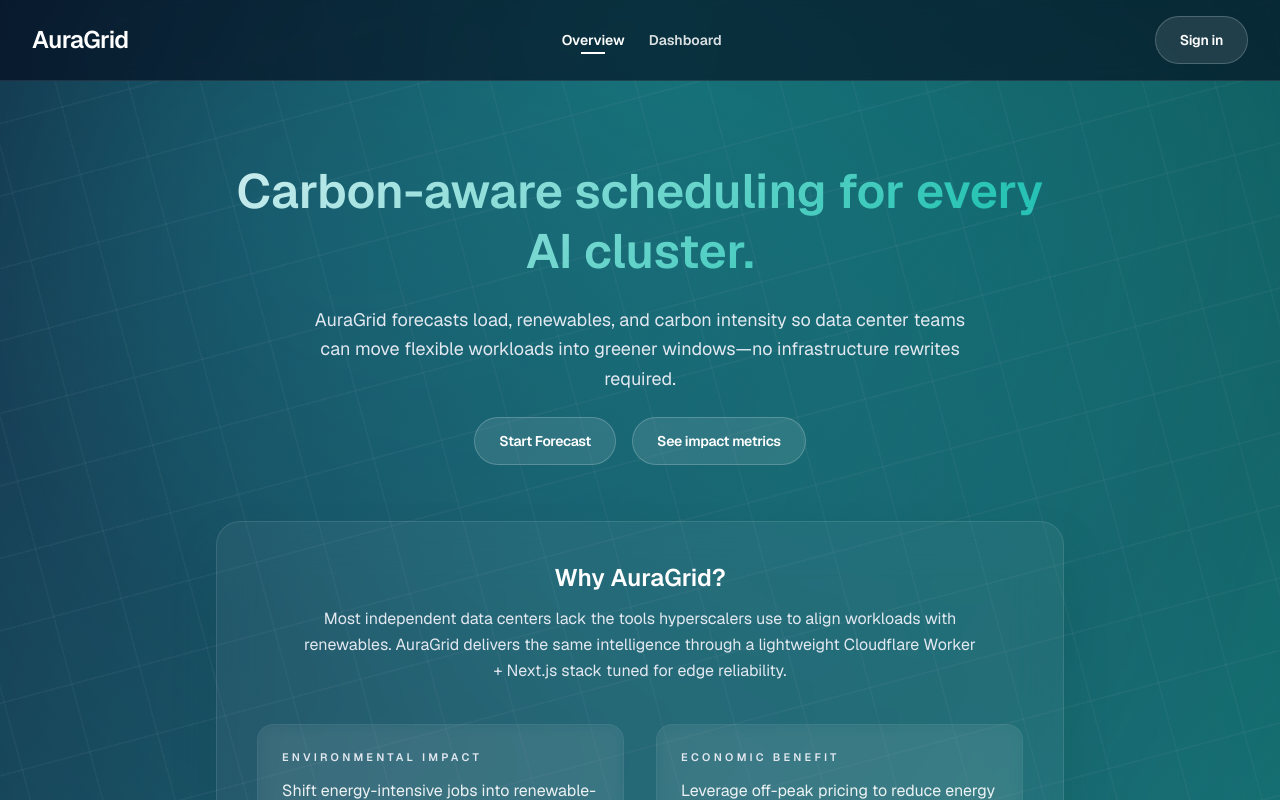
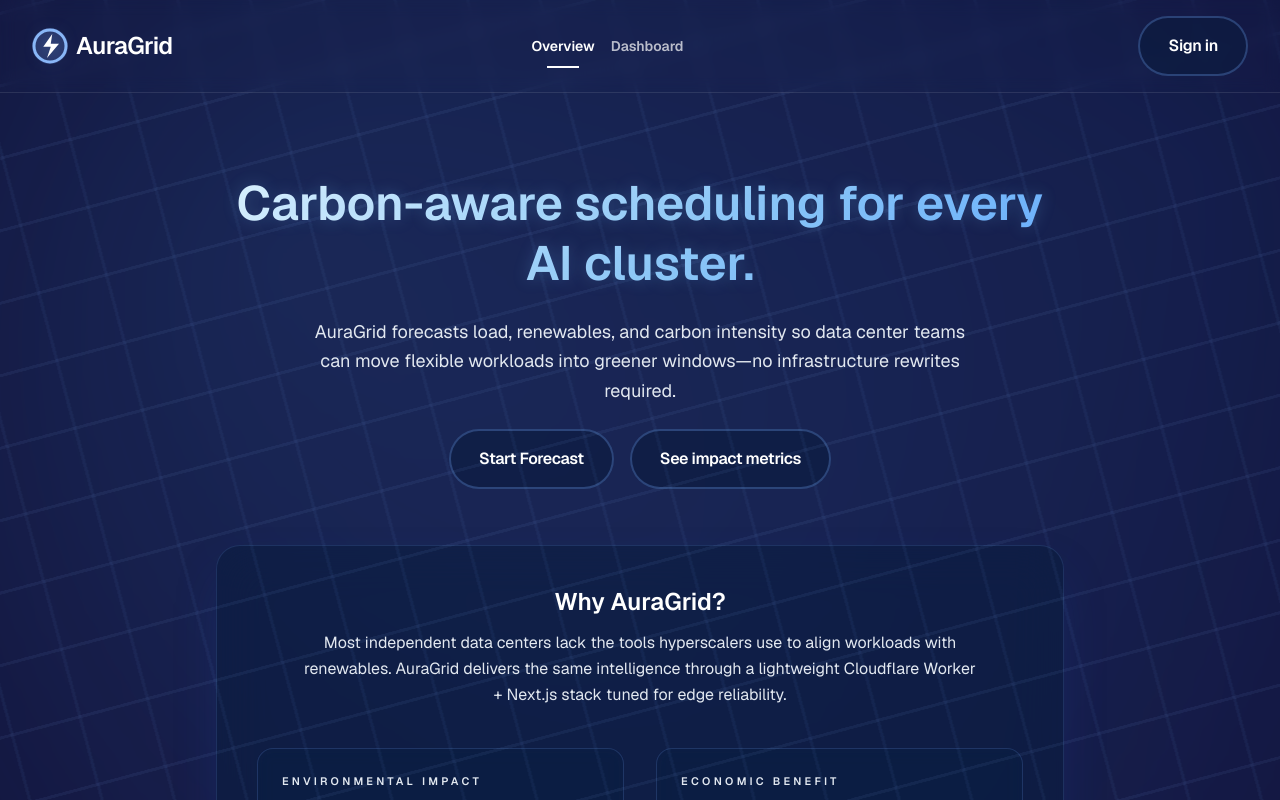
Before and after one commit to Ahanaful/AuraGrid, a Next.js app in the folder apps/frontend/: page / in a window 1280 px wide. Shown: the top 800 px of the page. Built offline with nearby package versions, Linux system fonts and the light colour scheme; no server answers.

Commit message:
added UI Animations

```diff
--- a/apps/frontend/src/app/app/page.tsx
+++ b/apps/frontend/src/app/app/page.tsx
@@ -85,7 +85,7 @@
             />
           </section>
 
-          <section className="card-fade-in w-full rounded-3xl border border-white/10 bg-white/5 p-8 text-left text-white backdrop-blur-xl shadow-2xl shadow-teal-900/40">
+        <section className="card-fade-in w-full rounded-3xl border border-[rgba(120,168,255,0.15)] bg-[rgba(10,28,62,0.55)] p-8 text-left text-white backdrop-blur-xl shadow-2xl shadow-blue-900/40">
             <h2 className="text-lg font-semibold text-white">AI Insight</h2>
             <p className="mt-2 text-sm leading-relaxed text-white/70">
               Workers AI summarizes why the optimization matters in plain language.
@@ -95,7 +95,7 @@
             </div>
           </section>
 
-          <section className="card-fade-in grid w-full gap-4 rounded-3xl border border-white/10 bg-white/5 p-8 text-left text-sm text-white/80 backdrop-blur-xl shadow-2xl shadow-teal-900/40">
+          <section className="card-fade-in grid w-full gap-4 rounded-3xl border border-[rgba(120,168,255,0.15)] bg-[rgba(10,28,62,0.55)] p-8 text-left text-sm text-white/80 backdrop-blur-xl shadow-2xl shadow-blue-900/40">
             <h2 className="text-lg font-semibold text-white">Active Dataset</h2>
             <p className="leading-relaxed">
               Forecast points loaded: <strong className="font-semibold text-white">{state.series.base.length}</strong>
--- a/apps/frontend/src/app/globals.css
+++ b/apps/frontend/src/app/globals.css
@@ -32,7 +32,7 @@
 
 
 body {
-  background: linear-gradient(135deg, var(--auragrid-gradient-start), var(--auragrid-gradient-end));
+  background: var(--auragrid-base);
   color: var(--foreground);
   font-family: var(--font-geist-sans), "Geist Sans", system-ui, -apple-system, BlinkMacSystemFont, "Segoe UI", sans-serif;
   font-size: 16px;
--- a/apps/frontend/src/components/cards/ImpactCard.tsx
+++ b/apps/frontend/src/components/cards/ImpactCard.tsx
@@ -6,7 +6,7 @@
 
 export function ImpactCard({ title, description, value }: ImpactCardProps) {
   return (
-    <article className="card-fade-in card-float rounded-3xl border border-white/10 bg-white/5 p-6 text-left text-white backdrop-blur-xl transition-transform duration-500">
+    <article className="card-fade-in card-float rounded-3xl border border-[rgba(120,168,255,0.18)] bg-[rgba(12,32,70,0.55)] p-6 text-left text-white backdrop-blur-xl transition-transform duration-500">
       <h3 className="text-xs font-semibold uppercase tracking-[0.35em] text-white/70">
         {title}
       </h3>
--- a/apps/frontend/src/components/common/Header.tsx
+++ b/apps/frontend/src/components/common/Header.tsx
@@ -14,37 +14,55 @@
   const pathname = usePathname();
 
   return (
-    <header className="sticky top-0 z-30 w-full border-b border-white/10 bg-slate-950/60 text-white backdrop-blur transition-colors duration-300">
-      <div className="flex w-full flex-col items-center gap-4 px-4 py-4 sm:flex-row sm:justify-between sm:px-6 lg:px-8">
-        <Link href="/" className="text-2xl font-semibold tracking-tight text-white">
-          AuraGrid
+    <header className="sticky top-0 z-30 w-full border-b border-white/10 bg-[rgba(255, 255, 255, 0.9)] text-white backdrop-blur transition-colors duration-300">
+      <div className="flex w-full items-center justify-between px-4 py-4 sm:px-6 lg:px-8">
+        <Link
+          href="/"
+          className="flex items-center gap-2 text-2xl font-semibold tracking-tight text-white"
+        >
+          <span className="relative grid h-9 w-9 place-items-center rounded-full bg-[rgba(120,168,255,0.18)]">
+            <svg
+              className="absolute inset-0 h-full w-full logo-ring"
+              viewBox="0 0 36 36"
+              xmlns="http://www.w3.org/2000/svg"
+              aria-hidden="true"
+            >
+              <circle cx="18" cy="18" r="16" fill="none" stroke="rgba(144,190,255,0.95)" strokeWidth="3" strokeLinecap="round" />
+            </svg>
+            <svg
+              xmlns="http://www.w3.org/2000/svg"
+              viewBox="0 0 64 64"
+              className="logo-bolt relative h-6 w-6 fill-[#9ac4ff]"
+              aria-hidden="true"
+            >
+              <path d="M38 0 14 34h20l-10 30 32-38H34L38 0Z" />
+            </svg>
+          </span>
+          <span>AuraGrid</span>
         </Link>
-        <nav className="flex items-center gap-6 text-sm font-semibold text-white/85">
+
+        <nav className="flex flex-1 justify-center gap-0 text-sm font-semibold text-white/85 -translate-x-6 sm:-translate-x-16 lg:-translate-x-12">
           {navLinks.map((link) => (
             <Link
               key={link.href}
               href={link.href}
-              className={`relative transition-colors duration-200 ${
-                "hover:text-white"
-              } ${
+              className={`relative flex h-9 items-center justify-center px-2 text-center leading-none transition-colors duration-200 hover:text-white ${
                 pathname === link.href
-                  ? "text-white after:absolute after:-bottom-1 after:left-1/2 after:h-0.5 after:w-6 after:-translate-x-1/2 after:bg-white"
-                  : ""
+                  ? "text-white after:absolute after:-bottom-1 after:left-1/2 after:h-0.5 after:w-8 after:-translate-x-1/2 after:bg-white"
+                  : "text-white/70"
               }`}
             >
               {link.label}
             </Link>
           ))}
         </nav>
+
         <div className="flex items-center gap-3">
           <SignedIn>
             <UserButton afterSignOutUrl="/" />
           </SignedIn>
           <SignedOut>
-            <Link
-              href="/sign-in"
-              className={buttonClassName("secondary")}
-            >
+            <Link href="/sign-in" className={buttonClassName("secondary")}>
               Sign in
             </Link>
           </SignedOut>
--- a/apps/frontend/src/lib/buttonStyles.ts
+++ b/apps/frontend/src/lib/buttonStyles.ts
@@ -3,13 +3,16 @@
 export type ButtonVariant = "primary" | "secondary" | "ghost" | "plain";
 
 export const buttonBaseClasses =
-  "inline-flex h-12 items-center justify-center rounded-full border border-white/20 bg-white/10 px-6 text-sm font-semibold tracking-tight text-white transition-all duration-300 hover:-translate-y-0.5 focus:outline-none focus-visible:ring-2 focus-visible:ring-teal-300 focus-visible:ring-offset-0 disabled:cursor-not-allowed disabled:text-white disabled:bg-white/10 disabled:border-white/20";
+  "inline-flex h-[3.75rem] items-center justify-center rounded-full border-[2.25px] border-[rgba(120,168,255,0.28)] bg-[rgba(10,28,62,0.6)] px-7 text-base font-semibold tracking-tight text-white transition-colors transition-transform transition-shadow duration-300 ease-out hover:-translate-y-1 hover:shadow-[0_12px_32px_rgba(66,182,255,0.25)] active:translate-y-0 active:shadow-[0_0_18px_rgba(73,197,255,0.35)] focus:outline-none focus-visible:ring-2 focus-visible:ring-sky-300 focus-visible:ring-offset-0 disabled:cursor-not-allowed disabled:text-white disabled:bg-[rgba(10,28,62,0.4)] disabled:border-[rgba(120,168,255,0.18)]";
+
+const sharedHover =
+  "hover:bg-[#49c5ff] hover:text-slate-950 active:bg-[#34afea] active:text-slate-900";
 
 const variantStyles: Record<ButtonVariant, string> = {
-  primary: "hover:bg-teal-400 hover:text-slate-950",
-  secondary: "hover:bg-white/20 hover:text-white",
-  ghost: "hover:bg-white/15 hover:text-white",
-  plain: "hover:bg-transparent hover:text-teal-200",
+  primary: sharedHover,
+  secondary: sharedHover,
+  ghost: sharedHover,
+  plain: sharedHover,
 };
 
 export const buttonClassName = (variant: ButtonVariant = "primary") =>
--- a/apps/frontend/src/styles/theme.css
+++ b/apps/frontend/src/styles/theme.css
@@ -1,31 +1,33 @@
 :root {
-  --auragrid-gradient-start: #0f172a;
-  --auragrid-gradient-end: #0f766e;
+  --auragrid-base: #0a0224; /* ← change this one value only */
+  --auragrid-grid-color-1: rgba(66, 75, 103, 0.15); /* soft midnight blue line */
+  --auragrid-grid-color-2: rgba(163, 174, 204, 0.12); /* secondary cross line */
 }
 
 .hero-gradient {
   position: relative;
-  background: radial-gradient(circle at top, rgba(20, 184, 166, 0.35), transparent 55%),
-    linear-gradient(135deg, var(--auragrid-gradient-start), var(--auragrid-gradient-end));
+  background: var(--auragrid-base); /* pure solid color */
   min-height: 100vh;
   overflow: hidden;
 }
+
+
 
 .hero-gradient::before {
   content: "";
   position: absolute;
   inset: -35%;
   background:
-    radial-gradient(circle at 30% 30%, rgba(56, 189, 248, 0.23), transparent 60%),
-    radial-gradient(circle at 70% 25%, rgba(20, 184, 166, 0.18), transparent 65%),
-    radial-gradient(circle at 50% 80%, rgba(129, 140, 248, 0.18), transparent 65%),
-    radial-gradient(0.9px 0.9px at 12% 18%, rgba(226, 232, 240, 0.55), transparent 64%),
-    radial-gradient(1.1px 1.1px at 28% 68%, rgba(203, 213, 225, 0.45), transparent 62%),
-    radial-gradient(0.8px 0.8px at 62% 44%, rgba(226, 232, 240, 0.5), transparent 65%),
-    radial-gradient(1.6px 1.6px at 83% 66%, rgba(241, 245, 249, 0.55), transparent 60%),
-    radial-gradient(1.2px 1.2px at 47% 23%, rgba(226, 232, 240, 0.5), transparent 60%),
-    radial-gradient(2.6px 2.6px at 14% 72%, rgba(241, 245, 249, 0.4), transparent 62%),
-    radial-gradient(2.8px 2.8px at 88% 28%, rgba(226, 232, 240, 0.35), transparent 65%);
+    radial-gradient(circle at 32% 32%, rgba(72, 148, 229, 0.26), transparent 60%),
+    radial-gradient(circle at 72% 28%, rgba(58, 128, 217, 0.2), transparent 65%),
+    radial-gradient(circle at 52% 78%, rgba(88, 142, 229, 0.18), transparent 65%),
+    radial-gradient(0.9px 0.9px at 12% 18%, rgba(196, 212, 241, 0.5), transparent 64%),
+    radial-gradient(1.1px 1.1px at 28% 68%, rgba(182, 198, 236, 0.4), transparent 62%),
+    radial-gradient(0.8px 0.8px at 62% 44%, rgba(196, 212, 241, 0.44), transparent 65%),
+    radial-gradient(1.6px 1.6px at 83% 66%, rgba(214, 226, 247, 0.46), transparent 60%),
+    radial-gradient(1.2px 1.2px at 47% 23%, rgba(214, 226, 247, 0.44), transparent 60%),
+    radial-gradient(2.6px 2.6px at 14% 72%, rgba(214, 226, 247, 0.35), transparent 62%),
+    radial-gradient(2.8px 2.8px at 88% 28%, rgba(214, 226, 247, 0.3), transparent 65%);
   filter: blur(28px);
   animation: hero-glow 18s ease-in-out infinite alternate;
   pointer-events: none;
@@ -35,25 +37,30 @@
 .hero-gradient::after {
   content: "";
   position: absolute;
-  inset: 0;
+  inset: -120px;
   background-image:
     repeating-linear-gradient(
       -15deg,
-      rgba(148, 163, 184, 0.08) 0,
-      rgba(148, 163, 184, 0.08) 1.75px,
-      transparent 1.75px,
+      rgba(120, 158, 227, 0.09) 0px,
+      rgba(120, 158, 227, 0.09) 3.0625px,
+      transparent 3.0625px,
       transparent 70px
     ),
     repeating-linear-gradient(
       75deg,
-      rgba(148, 163, 184, 0.07) 0,
-      rgba(148, 163, 184, 0.07) 1.75px,
-      transparent 1.75px,
+      rgba(104, 149, 224, 0.08) 0px,
+      rgba(104, 149, 224, 0.08) 3.0625px,
+      transparent 3.0625px,
       transparent 70px
     );
+  background-size: auto;
+  background-position: 120px 120px;
+  background-repeat: repeat;
   opacity: 0.875;
   mix-blend-mode: lighten;
   pointer-events: none;
+  animation: grid-scroll 2.742857143s linear infinite;
+  transform: translate3d(0, 0, 0);
 }
 
 .hero-gradient > * {
@@ -92,18 +99,27 @@
   animation: none;
 }
 
+@keyframes headline-pulse {
+  0%, 100% {
+    transform: scale(1);
+    text-shadow: 0 0 16px rgba(120, 190, 255, 0.25);
+  }
+  50% {
+    transform: scale(1.03);
+    text-shadow: 0 0 28px rgba(120, 190, 255, 0.5);
+  }
+}
+
 .headline-glow {
-  background: linear-gradient(140deg, rgba(224, 247, 250, 0.95), rgba(45, 212, 191, 0.85), rgba(14, 165, 233, 0.9));
-  background-size: 180% auto;
+  background: linear-gradient(140deg, rgba(231, 248, 255, 1), rgba(150, 210, 255, 0.95), rgba(86, 160, 255, 1));
+  background-size: 120% auto;
   color: transparent;
   -webkit-background-clip: text;
   background-clip: text;
-  animation: headline-shimmer 6s ease-in-out infinite;
+  animation: headline-shimmer 3s ease-in-out infinite, headline-pulse 2.8s ease-in-out infinite;
 }
 
-.cta-pulse {
-  animation: cta-glow 16s ease-in-out infinite;
-}
+
 
 @keyframes fade-in-up {
   from {
@@ -143,6 +159,16 @@
   }
 }
 
+/* cross-hatch kept; both layers move together in one direction */
+@keyframes grid-scroll {
+  0% {
+    transform: translate3d(0, 0, 0);
+  }
+  100% {
+    transform: translate3d(-85.7321410224px, -49.4974747003px, 0);
+  }
+}
+
 @keyframes headline-shimmer {
   0%,
   100% {
@@ -163,3 +189,57 @@
     filter: drop-shadow(0 6px 25px rgba(56, 189, 248, 0.35));
   }
 }
+
+@keyframes logo-glow {
+  0% {
+    transform: rotate(0deg);
+    opacity: 0.7;
+  }
+  50% {
+    opacity: 1;
+  }
+  100% {
+    transform: rotate(360deg);
+    opacity: 0.7;
+  }
+}
+
+.logo-bolt {
+  animation: logo-bolt-on 5.6s linear infinite;
+  filter: drop-shadow(0 0 0 rgba(144, 190, 255, 0));
+}
+
+@keyframes logo-bolt-on {
+  0%,
+  1.8% {
+    fill: #ffffff;
+    filter: drop-shadow(0 0 10px rgba(144, 190, 255, 0.55));
+  }
+  4% {
+    fill: #9ac4ff;
+    filter: drop-shadow(0 0 0 rgba(144, 190, 255, 0));
+  }
+  98% {
+    fill: #cfe4ff;
+    filter: drop-shadow(0 0 4px rgba(144, 190, 255, 0.35));
+  }
+  100% {
+    fill: #ffffff;
+    filter: drop-shadow(0 0 10px rgba(144, 190, 255, 0.55));
+  }
+}
+
+.logo-ring circle {
+  stroke: rgba(144, 190, 255, 0.95);
+  stroke-width: 3;
+  stroke-linecap: round;
+  stroke-dasharray: 100;
+  stroke-dashoffset: 0;
+  animation: logo-ring-spin 5.6s linear infinite;
+}
+
+@keyframes logo-ring-spin {
+  to {
+    stroke-dashoffset: -200;
+  }
+}
```
Also changed, not shown: apps/frontend/src/app/(marketing)/page.tsx (+5 -5 lines).
